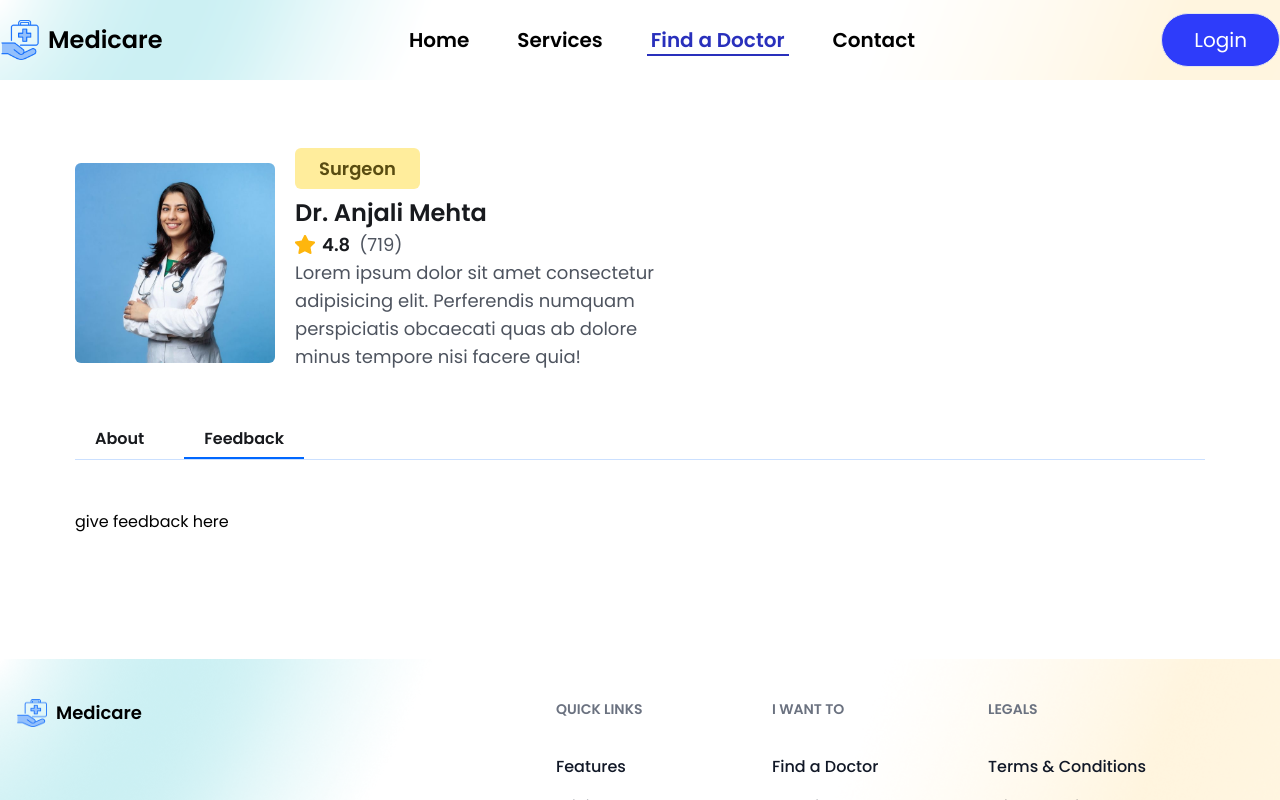
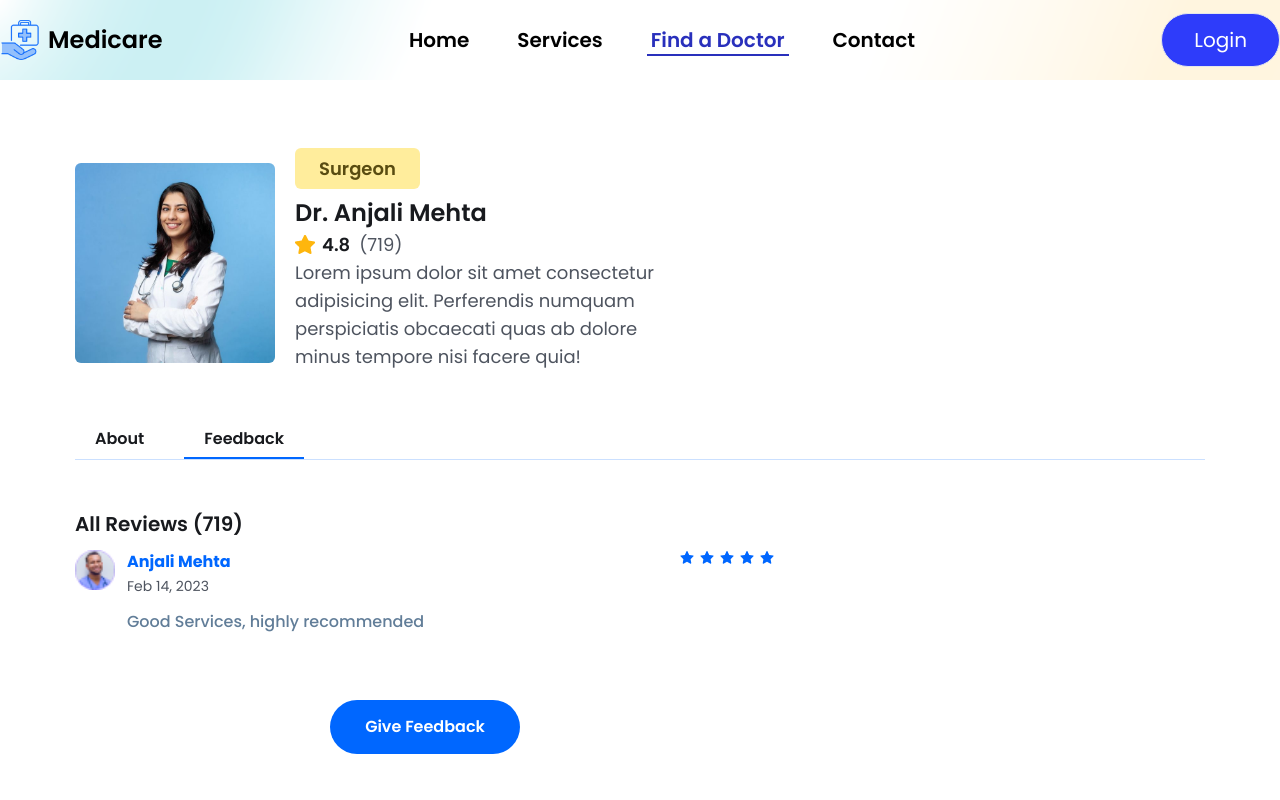
Before and after one commit to Sayan-Rajak-Das/Doctor-Appointment-Booking-Website, a React (Vite) app in the folder client/: page /doctors/1 in a window 1280 px wide. Both pictures are taken after a click on the button "Feedback". Shown: the top 800 px of the page. Built offline with nearby package versions, Linux system fonts and the light colour scheme.

Commit message:
small changes

```diff
--- a/client/src/pages/doctors/Feedback.jsx
+++ b/client/src/pages/doctors/Feedback.jsx
@@ -1,10 +1,33 @@
-import React from 'react'
+import React, {useState} from 'react'
+import { formatDate } from '../../utils/formatDate'
+import { AiFillStar } from 'react-icons/ai'
+import FeedbackForm from './FeedbackForm'
 
 const Feedback = () => {
+  const [showFeedbackForm, setShowFeedbackForm] = useState(false);
   return (
-    <div>
-      give feedback  here
-    </div>
+
+      <div className="mb-[30px] max-w-[700px]">
+        <h4 className='text-xl leading-7 font-semibold text-headingColor mb-3'>All reviews (719)</h4>
+        <div className='flex justify-between gap-10 mb-7 '>
+          <div className='flex gap-3'>
+            <figure className='w-10 h-10 rounded-full '>
+              <img className='w-full' src="../../../public/avatar-icon.png" alt="" />
+            </figure>
+            <div>
+              <h5 className='text-base leading-6 text-primaryColor font-bold'>Anjali Mehta</h5>
+              <p className='text-sm leading-6 text-textColor'>{formatDate('02-14-2023')}</p>
+              <p className='mt-3 font-medium text-base'>Good Services, highly recommended</p>
+            </div>
+          </div>
+          <div className='flex gap-1 '>
+            {[...Array(5).keys()].map((_, index) => <AiFillStar key={index} color='#0067FF' />)}
+          </div>
+        </div>
+        {!showFeedbackForm ? (<div className='text-center'>
+          <button className='btn' onClick={() => setShowFeedbackForm(true)}>Give Feedback</button>
+        </div>) : <FeedbackForm />}
+      </div>
   )
 }
 
--- /dev/null
+++ b/client/src/pages/doctors/FeedbackForm.jsx
@@ -0,0 +1,58 @@
+import React, { useState } from 'react'
+import { AiFillStar } from 'react-icons/ai'
+
+const FeedbackForm = () => {
+  const [reviewText, setReviewText] = useState('')
+
+  const handleSubmitReview = async (e) =>{
+    e.preventDefault();
+  }
+  return (
+    <form action="">
+      <div>
+        <h3 className='text-headingColor text-base leading-6 font-semibold mb-4'>How would you rate the overall experience?</h3>
+        <div className="flex flex-row-reverse justify-end items-center">
+          <input id="hs-ratings-readonly-1" type="radio" className="peer -ms-5 size-5 bg-transparent border-0 text-transparent cursor-pointer appearance-none checked:bg-none focus:bg-none focus:ring-0 focus:ring-offset-0" name="hs-ratings-readonly" value="1" />
+          <label for="hs-ratings-readonly-1" className="peer-checked:text-yellow-400  text-gray-300 pointer-events-none">
+            <svg className="shrink-0 size-5 " xmlns="http://www.w3.org/2000/svg" width="16" height="16" fill="currentColor" viewBox="0 0 16 16">
+              <path d="M3.612 15.443c-.386.198-.824-.149-.746-.592l.83-4.73L.173 6.765c-.329-.314-.158-.888.283-.95l4.898-.696L7.538.792c.197-.39.73-.39.927 0l2.184 4.327 4.898.696c.441.062.612.636.282.95l-3.522 3.356.83 4.73c.078.443-.36.79-.746.592L8 13.187l-4.389 2.256z"></path>
+            </svg>
+          </label>
+          <input id="hs-ratings-readonly-2" type="radio" className="peer -ms-5 size-5 bg-transparent border-0 text-transparent cursor-pointer appearance-none checked:bg-none focus:bg-none focus:ring-0 focus:ring-offset-0" name="hs-ratings-readonly" value="2" />
+          <label for="hs-ratings-readonly-2" className="peer-checked:text-yellow-400  text-gray-300 pointer-events-none">
+            <svg className="shrink-0 size-5" xmlns="http://www.w3.org/2000/svg" width="16" height="16" fill="currentColor" viewBox="0 0 16 16">
+              <path d="M3.612 15.443c-.386.198-.824-.149-.746-.592l.83-4.73L.173 6.765c-.329-.314-.158-.888.283-.95l4.898-.696L7.538.792c.197-.39.73-.39.927 0l2.184 4.327 4.898.696c.441.062.612.636.282.95l-3.522 3.356.83 4.73c.078.443-.36.79-.746.592L8 13.187l-4.389 2.256z"></path>
+            </svg>
+          </label>
+          <input id="hs-ratings-readonly-3" type="radio" className="peer -ms-5 size-5 bg-transparent border-0 text-transparent cursor-pointer appearance-none checked:bg-none focus:bg-none focus:ring-0 focus:ring-offset-0" name="hs-ratings-readonly" value="3" />
+          <label for="hs-ratings-readonly-3" className="peer-checked:text-yellow-400  text-gray-300 pointer-events-none">
+            <svg className="shrink-0 size-5" xmlns="http://www.w3.org/2000/svg" width="16" height="16" fill="currentColor" viewBox="0 0 16 16">
+              <path d="M3.612 15.443c-.386.198-.824-.149-.746-.592l.83-4.73L.173 6.765c-.329-.314-.158-.888.283-.95l4.898-.696L7.538.792c.197-.39.73-.39.927 0l2.184 4.327 4.898.696c.441.062.612.636.282.95l-3.522 3.356.83 4.73c.078.443-.36.79-.746.592L8 13.187l-4.389 2.256z"></path>
+            </svg>
+          </label>
+          <input id="hs-ratings-readonly-4" type="radio" className="peer -ms-5 size-5 bg-transparent border-0 text-transparent cursor-pointer appearance-none checked:bg-none focus:bg-none focus:ring-0 focus:ring-offset-0" name="hs-ratings-readonly" value="4" />
+          <label for="hs-ratings-readonly-4" className="peer-checked:text-yellow-400  text-gray-300 pointer-events-none">
+            <svg className="shrink-0 size-5" xmlns="http://www.w3.org/2000/svg" width="16" height="16" fill="currentColor" viewBox="0 0 16 16">
+              <path d="M3.612 15.443c-.386.198-.824-.149-.746-.592l.83-4.73L.173 6.765c-.329-.314-.158-.888.283-.95l4.898-.696L7.538.792c.197-.39.73-.39.927 0l2.184 4.327 4.898.696c.441.062.612.636.282.95l-3.522 3.356.83 4.73c.078.443-.36.79-.746.592L8 13.187l-4.389 2.256z"></path>
+            </svg>
+          </label>
+          <input id="hs-ratings-readonly-5" type="radio" className="peer -ms-5 size-5 bg-transparent border-0 text-transparent cursor-pointer appearance-none checked:bg-none focus:bg-none focus:ring-0 focus:ring-offset-0" name="hs-ratings-readonly" value="5" />
+          <label for="hs-ratings-readonly-5" className="peer-checked:text-yellow-400  text-gray-300 pointer-events-none">
+            <svg className="shrink-0 size-5" xmlns="http://www.w3.org/2000/svg" width="16" height="16" fill="currentColor" viewBox="0 0 16 16">
+              <path d="M3.612 15.443c-.386.198-.824-.149-.746-.592l.83-4.73L.173 6.765c-.329-.314-.158-.888.283-.95l4.898-.696L7.538.792c.197-.39.73-.39.927 0l2.184 4.327 4.898.696c.441.062.612.636.282.95l-3.522 3.356.83 4.73c.078.443-.36.79-.746.592L8 13.187l-4.389 2.256z"></path>
+            </svg>
+          </label>
+        </div>
+      </div>
+      <div className="mt-7">
+        <h3 className='text-headingColor text-base leading-6 font-semibold mb-4'>Share your feedback or suggestions</h3>
+        <textarea className='border border-solid border-[#0066ff34] focus:outline outline-primaryColor w-full px-4 py-3 rounded-md' placeholder='Write your message' name="" id="" rows="5" onChange={()=>setReviewText(e.target.value)}></textarea>
+      </div>
+      <button type='submit' onClick={handleSubmitReview} className='btn'>
+        Submit Feedback
+      </button>
+    </form>
+  )
+}
+
+export default FeedbackForm
```
